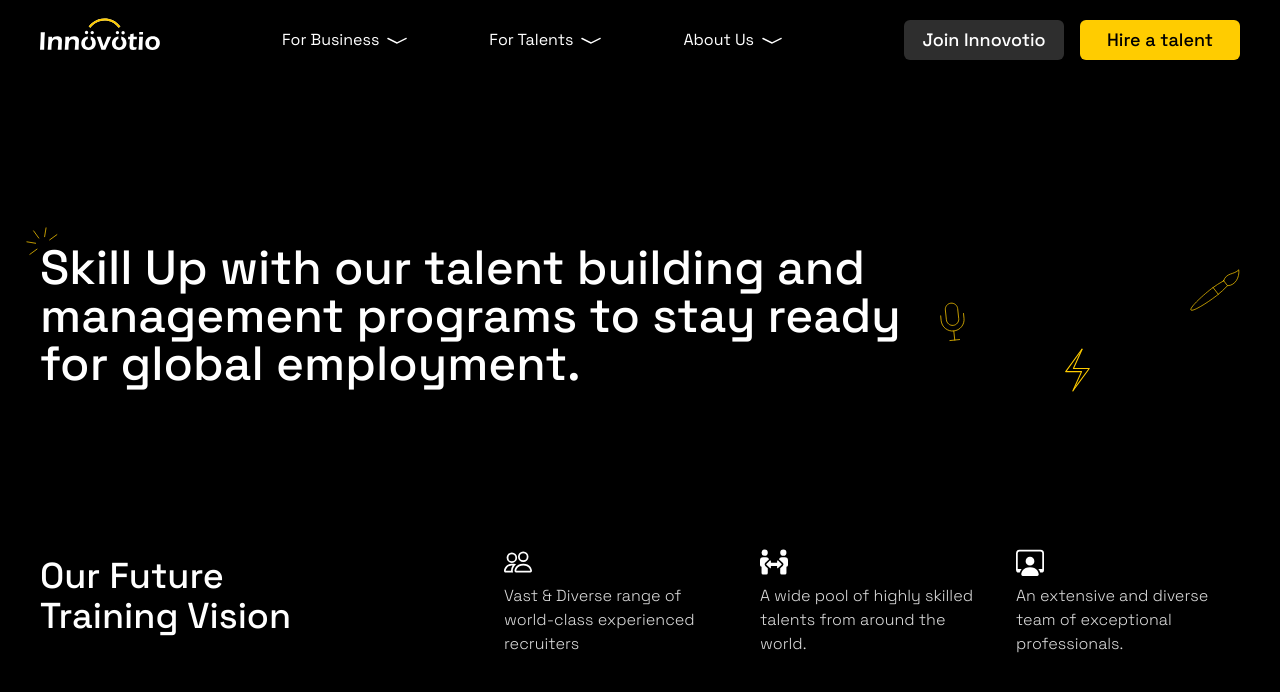
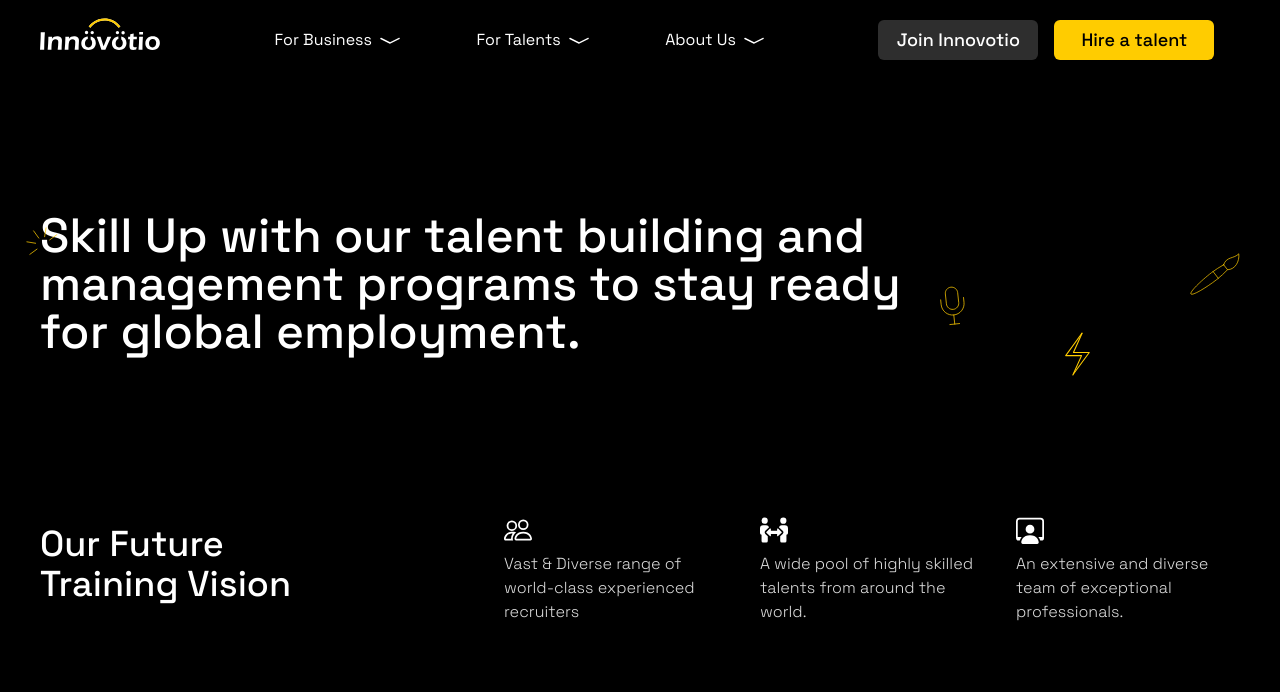
Before and after one commit to Innovotio/Innovotio-Website, a Next.js app: page /programsTraining in a window 1280 px wide. Shown: the top 692 px of the page. Built offline with nearby package versions, Linux system fonts and the light colour scheme.

Commit message:
fix: innovotio nav

```diff
--- a/src/components/Nav/Navbar.js
+++ b/src/components/Nav/Navbar.js
@@ -52,9 +52,9 @@ function Navbar() {
   }, [nav]);
 
   return (
-    <nav className=" overflow-x-hidden container z-50 mx-auto">
+    <nav className="container z-50 mx-auto">
       <section
-        className="navbar flex 2xl:static xl:fixed lg:h-20 h-16 z-50 bg-black  text-white justify-between min-w-full px-5 md:px-10  items-center py-2"
+        className="navbar flex 2xl:static xl:fixed lg:h-20 h-16 z-50 bg-black text-white justify-between  px-5 xl:px-10 lg:min-w-[98%] items-center py-2"
       >
         <Link href="/" className="cursor-pointer">
           <figure className="">
--- a/src/components/ProgramsHero.js
+++ b/src/components/ProgramsHero.js
@@ -9,7 +9,7 @@ const ProgramsHero = () => {
   return (
     <section
     data-aos="zoom-in-right"
-    className="container mx-auto md:px-10 px-5 text-white font-medium xl:pt-24 md:pt-16 pt-16">
+    className="container mx-auto md:px-10 px-5 text-white font-medium xl:pt-24 md:pt-16 pt-12">
       <div className="flex items-center">
         <div>
           <Image
@@ -20,7 +20,7 @@ const ProgramsHero = () => {
             className="relative top-5 right-4 lg:top-32"
           />
 
-          <h1 className="pt-28 lg:block hidden lg:text-5xl leading-8 text-3xl max-w-4xl">
+          <h1 className="pt-20 lg:block hidden lg:text-5xl leading-8 text-3xl max-w-4xl">
             Skill Up with our talent building and management programs to stay
             ready for global employment.
           </h1>
```
